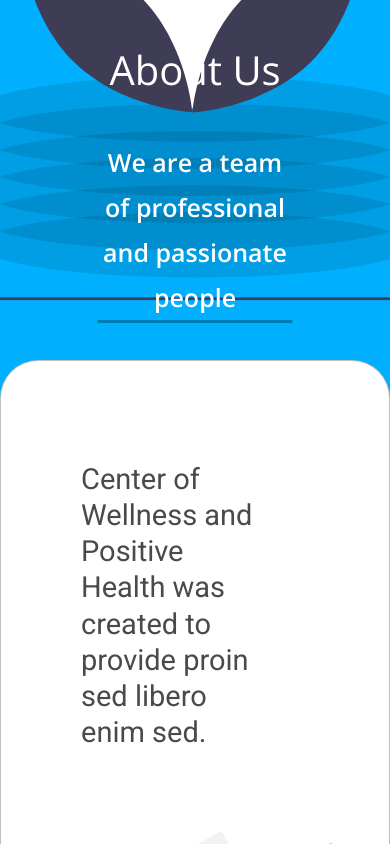
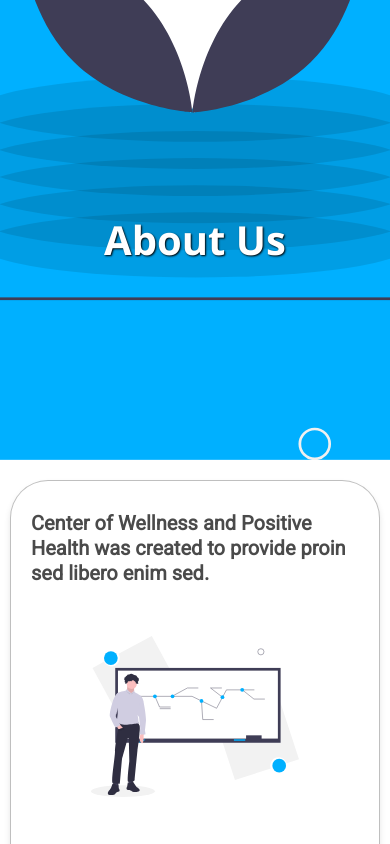
Before and after one commit to ankushdutt/Center-of-Wellness-Website, a website: page about.html in a window 390 px wide. Shown: the part 360-1204 px from the top of the page. Drawn offline with nearby package versions, Linux system fonts and the light colour scheme.

Commit message:
make all pages responsive (for mobile)

```diff
--- a/about.html
+++ b/about.html
@@ -56,7 +56,6 @@
   <div class="hero-about" data-aos="fade">
     <div class="hero-text-about">
       <h1>About Us</h1>
-      <h3>We are a team of professional and passionate people</h3>
     </div>
   </div>
 
--- a/assets/css/style.css
+++ b/assets/css/style.css
@@ -232,25 +232,16 @@ blockquote {
     position: relative;
 }
 
-.hero-text-about {
+.hero-about h1 {
     text-align: center;
     position: absolute;
     bottom: 18%;
     left: 50%;
     transform: translateX(-50%);
-}
-
-.hero-about h1 {
     color: white;
-    padding-top: 650px;
     font-weight: 300;
 }
 
-.hero-about h3 {
-    font-weight: 600;
-    padding-top: 20px;
-    color: white;
-}
 
 .card-about {
     text-align: center;
@@ -259,8 +250,8 @@ blockquote {
     box-shadow: 0px 4px 6px rgba(0, 0, 0, 0.1);
     border-radius: 38px;
     height: auto;
+    margin: auto;
     max-width: 1400px;
-    margin: auto;
     padding: 100px 80px;
     margin-top: -100px;
     margin-bottom: 100px;
@@ -272,7 +263,7 @@ blockquote {
     font-family: Roboto;
     font-size: 29px;
     line-height: 125.2%;
-    margin-right: 50px;
+    /* margin-right: 20px; */
 }
 
 .about-right {
@@ -285,10 +276,12 @@ blockquote {
 }
 
 .about-svg {
-    margin: 80px;
-    margin-bottom: 70px;
     width: 208px;
     height: 161px;
+    margin-left: auto;
+    margin-right: auto;
+    margin-top: 50px;
+    margin-bottom: 100px;
 }
 
 /* ----------------------------------RESPONSIVE---------------------------------- */
@@ -303,6 +296,8 @@ blockquote {
 
 /* -----------------MOBILE----------------- */
 @media only screen and (max-width: 480px) {
+
+    /* ----HOME---- */
     h1 {
         padding-top: 0px;
         margin-top: 0px;
@@ -344,6 +339,11 @@ blockquote {
         font-size: 15px;
     }
 
+    .card {
+        margin-top: 20px;
+        margin-bottom: 20px;
+    }
+
     .card-title {
         font-size: 25px;
     }
@@ -360,4 +360,33 @@ blockquote {
         padding: 30px;
         text-align: justify;
     }
+
+    /* ----ABOUT---- */
+    .hero-about h1 {
+        text-shadow: 1px 1px 2px black;
+        bottom: 25%;
+        font-weight: bold;
+    }
+
+    .about-left {
+        font-size: 20px;
+        font-weight: bold;
+    }
+
+    .about-right {
+        font-size: 18px;
+    }
+
+    .about-svg {
+        margin-bottom: 40px;
+    }
+
+    .card-about {
+        padding: 30px 20px;
+        margin-top: 20px;
+        margin-bottom: 50px;
+        margin-right: 10px;
+        margin-left: 10px;
+    }
+
 }
```
